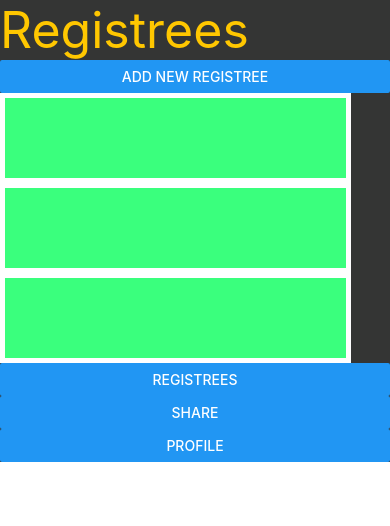
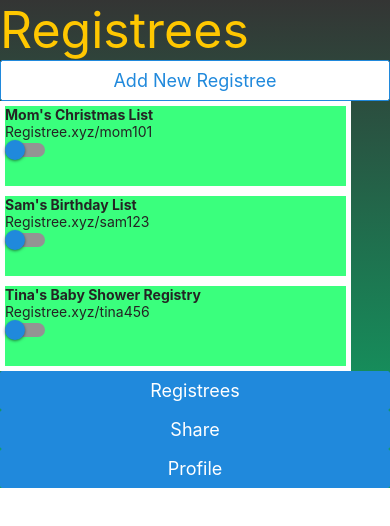
Before and after one commit to SamuelBanya/Registree, a React Native app in the folder client/: screen / in a window 390 px wide. Shown: the top 526 px of the page. Built offline with nearby package versions, Linux system fonts and the light colour scheme.

Commit message:
Adding background gradient, button styling, bold headers, and switches.

```diff
--- a/client/App.js
+++ b/client/App.js
@@ -1,13 +1,23 @@
 import { StatusBar } from 'expo-status-bar';
-import { Button, StyleSheet, Text, View, useWindowDimensions } from 'react-native';
+import { StyleSheet, View, useWindowDimensions } from 'react-native';
+import { LinearGradient } from 'expo-linear-gradient';
+import { Button, Text, Switch } from '@rneui/themed';
+import { React, useState } from "react";
 
 export default function App() {
   // Grab 'height', 'width', 'scale', and 'fontScale' using the 'useWindowDimensions' API
   // so that we can scale the app's window size accordingly:
   const { height, width, scale, fontScale } = useWindowDimensions();
 
+  const [checked, setChecked] = useState(false);
+
+  const toggleSwitch = () => {
+    setChecked(!checked);
+  };
+
   return (
-    // Overall container for app:
+    <LinearGradient colors={["#343534", "#1f704e", "#0ea666"]} style={styles.greenBackgroundGradient}>
+      {/* Overall container for app: */}
       <View style={styles.appContainer}>
         {/* Top menu for desktop web use only: */}
         <View>
@@ -17,19 +27,39 @@ export default function App() {
           <Text style={styles.header}>Registrees</Text>
           <Button
             title="Add New Registree"
+            style={styles.newRegistreeButton}
+            type="outline"
           />
         </View>
         {/* Bottom half section for remaining content: */}
         <View>
           <View style={styles.registreeContainer}>
+            <Text style={styles.boldHeader}>Mom's Christmas List</Text>
+            <Text>Registree.xyz/mom101</Text>
+            <Switch
+              value={checked}
+              onValueChange={(value) => setChecked(value)}
+            />
           </View>
           <View style={styles.registreeContainer}>
+            <Text style={styles.boldHeader}>Sam's Birthday List</Text>
+            <Text>Registree.xyz/sam123</Text>
+            <Switch
+              value={checked}
+              onValueChange={(value) => setChecked(value)}
+            />
           </View>
           <View style={styles.registreeContainer}>
+            <Text style={styles.boldHeader}>Tina's Baby Shower Registry</Text>
+            <Text>Registree.xyz/tina456</Text>
+            <Switch
+              value={checked}
+              onValueChange={(value) => setChecked(value)}
+            />
           </View>
         </View>
         {/* Buttons footer for mobile and iPad: */}
-      <View>
+        <View style={styles.bottomBackground}>
           <Button
             title="Registrees"
           />
@@ -41,17 +71,34 @@ export default function App() {
           />
         </View>
       </View>
+    </LinearGradient>
   );
 }
 
 const styles = StyleSheet.create({
   appContainer: {
-
-    backgroundColor: 'rgb(52,53,52); linear-gradient(90deg, rgba(52,53,52,1) 0%, rgba(31,112,78,1) 50%, rgba(14,166,102,1) 100%);'
+  },
+  newRegistreeButton: {
+    backgroundColor: "#FFFFFF",
+    borderColor: "#3AFF7D",
+    borderRadius: "5px"
+  },
+  darkGreenGradient: {
+    flex: 1,
+    paddingLeft: 15,
+    paddingRight: 15,
+    borderRadius: 5
+  },
+  bottomBackground: {
+    // backgroundColor: "#10c36e"
+    color: "#000000"
   },
   header: {
     fontSize: '50px',
     color: '#FFC700'
+  },
+  boldHeader: {
+    fontWeight: 'bold'
   },
   registreeContainer: {
     height: '90px',
--- a/client/package.json
+++ b/client/package.json
@@ -10,12 +10,15 @@
   },
   "dependencies": {
     "@expo/webpack-config": "^18.0.1",
+    "@rneui/base": "^4.0.0-rc.7",
+    "@rneui/themed": "^4.0.0-rc.7",
     "expo": "~48.0.15",
+    "expo-linear-gradient": "~12.1.2",
     "expo-status-bar": "~1.4.4",
     "react": "18.2.0",
     "react-dom": "18.2.0",
     "react-native": "0.71.8",
-    "react-native-linear-gradient": "^2.6.2",
+    "react-native-safe-area-context": "^4.5.3",
     "react-native-web": "~0.18.10"
   },
   "devDependencies": {
```
Also changed, not shown: client/components/SwitchComponent.js (added, +28 -0 lines), 2 other files (tests, documents, lock files or other folders). Lines whose indentation alone changed are shown as unchanged.
